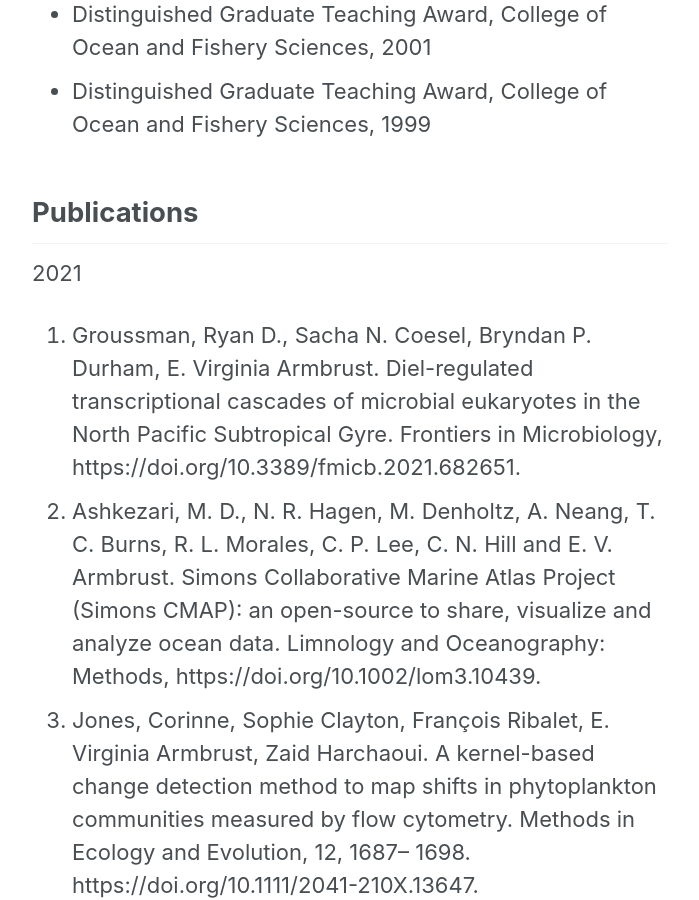
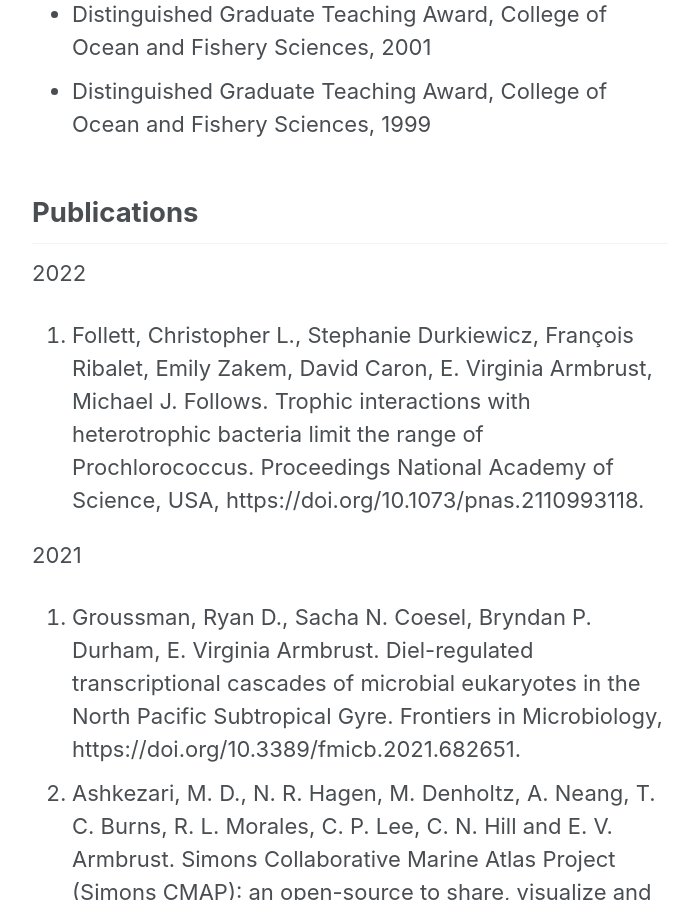
Before and after one commit to armbrustlab/armbrustlab.github.io, a Jekyll site: the page built from collections/_people/armbrust.md, in a window 1280 px wide and 900 px high, scrolled down 2906 px. Shown: the whole window, without its empty margins (290-989 px from the left). Built offline with Jekyll 4.4.1, drawn with Linux system fonts in a browser that asks for light colours; nearby versions of some CDN libraries.

Commit message:
Update armbrust.md

```diff
--- a/collections/_people/armbrust.md
+++ b/collections/_people/armbrust.md
@@ -39,6 +39,9 @@ Phytoplankton are the main focus of research in our lab. These organisms are res
 * Distinguished Graduate Teaching Award, College of Ocean and Fishery Sciences, 1999
 
 ## Publications
+
+2022
+1. Follett, Christopher L., Stephanie Durkiewicz, François Ribalet, Emily Zakem, David Caron, E. Virginia Armbrust, Michael J. Follows.  Trophic interactions with heterotrophic bacteria limit the range of Prochlorococcus. Proceedings National Academy of Science, USA, https://doi.org/10.1073/pnas.2110993118.
 
 2021
 1. Groussman, Ryan D., Sacha N. Coesel, Bryndan P. Durham, E. Virginia Armbrust.  Diel-regulated transcriptional cascades of microbial eukaryotes in the North Pacific Subtropical Gyre. Frontiers in Microbiology, https://doi.org/10.3389/fmicb.2021.682651.
```
